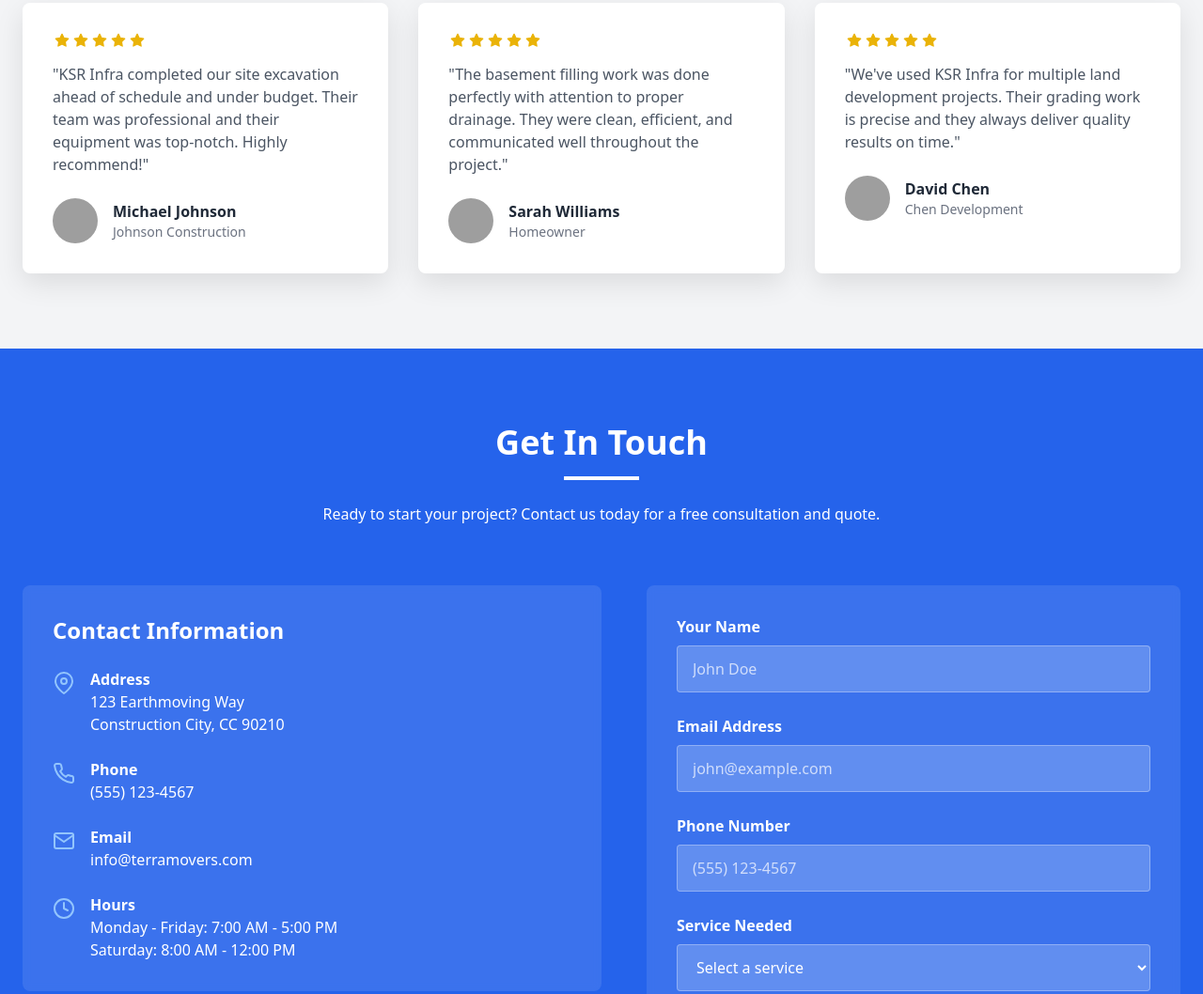
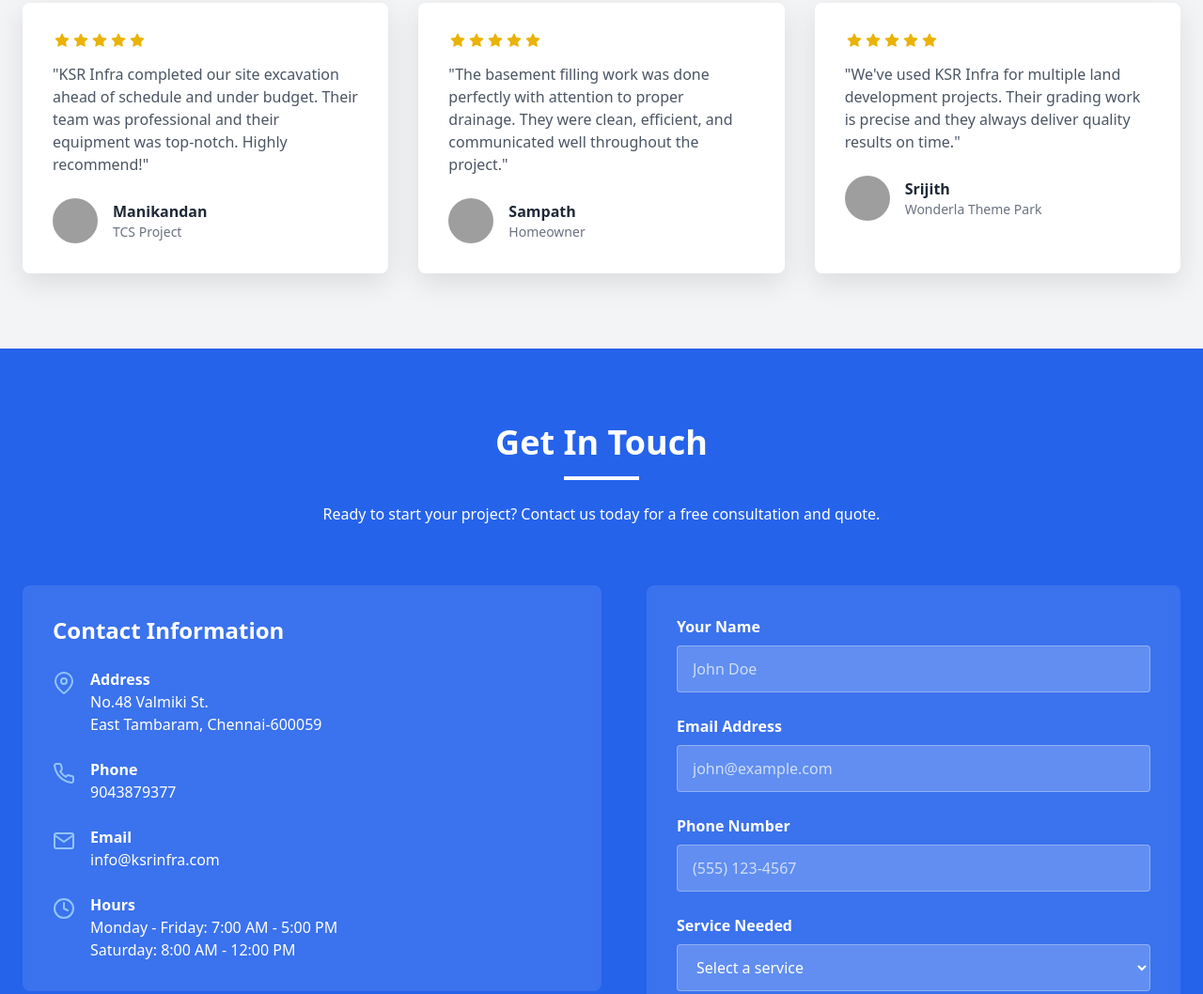
Before and after one commit to Sarvee-crisp/KRS-Earth-Movers, a plain HTML site: page index.html in a window 1280 px wide. Shown: the part 3359-4417 px from the top of the page at 94% size. Drawn offline with nearby package versions, Linux system fonts and the light colour scheme; grey boxes are pictures that could not be loaded.

Commit message:
updated customer and company info

```diff
--- a/index.html
+++ b/index.html
@@ -304,8 +304,8 @@
                     <div class="flex items-center">
                         <img src="http://static.photos/people/200x200/1" alt="Client" class="w-12 h-12 rounded-full mr-4 object-cover">
                         <div>
-                            <h4 class="font-bold text-gray-800">Michael Johnson</h4>
-                            <p class="text-sm text-gray-500">Johnson Construction</p>
+                            <h4 class="font-bold text-gray-800">Manikandan</h4>
+                            <p class="text-sm text-gray-500">TCS Project</p>
                         </div>
                     </div>
                 </div>
@@ -327,7 +327,7 @@
                     <div class="flex items-center">
                         <img src="http://static.photos/people/200x200/2" alt="Client" class="w-12 h-12 rounded-full mr-4 object-cover">
                         <div>
-                            <h4 class="font-bold text-gray-800">Sarah Williams</h4>
+                            <h4 class="font-bold text-gray-800">Sampath</h4>
                             <p class="text-sm text-gray-500">Homeowner</p>
                         </div>
                     </div>
@@ -350,8 +350,8 @@
                     <div class="flex items-center">
                         <img src="http://static.photos/people/200x200/3" alt="Client" class="w-12 h-12 rounded-full mr-4 object-cover">
                         <div>
-                            <h4 class="font-bold text-gray-800">David Chen</h4>
-                            <p class="text-sm text-gray-500">Chen Development</p>
+                            <h4 class="font-bold text-gray-800">Srijith</h4>
+                            <p class="text-sm text-gray-500">Wonderla Theme Park</p>
                         </div>
                     </div>
                 </div>
@@ -381,7 +381,7 @@
                             </div>
                             <div>
                                 <h4 class="font-bold">Address</h4>
-                                <p>123 Earthmoving Way<br>Construction City, CC 90210</p>
+                                <p>No.48 Valmiki St.<br>East Tambaram, Chennai-600059</p>
                             </div>
                         </div>
 
@@ -391,7 +391,7 @@
                             </div>
                             <div>
                                 <h4 class="font-bold">Phone</h4>
-                                <p>(555) 123-4567</p>
+                                <p>9043879377</p>
                             </div>
                         </div>
 
@@ -401,7 +401,7 @@
                             </div>
                             <div>
                                 <h4 class="font-bold">Email</h4>
-                                <p>info@terramovers.com</p>
+                                <p>info@ksrinfra.com</p>
                             </div>
                         </div>
 
```
